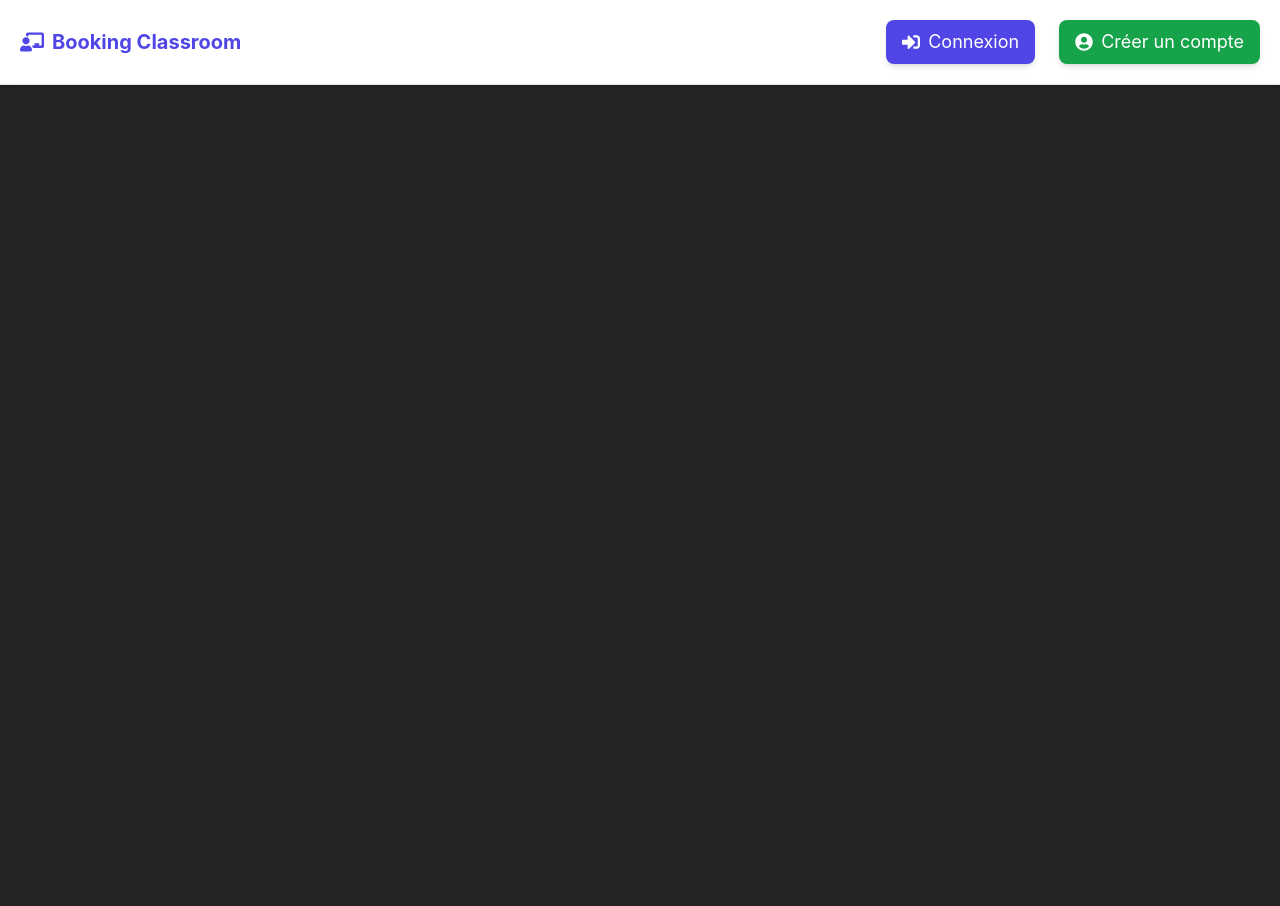
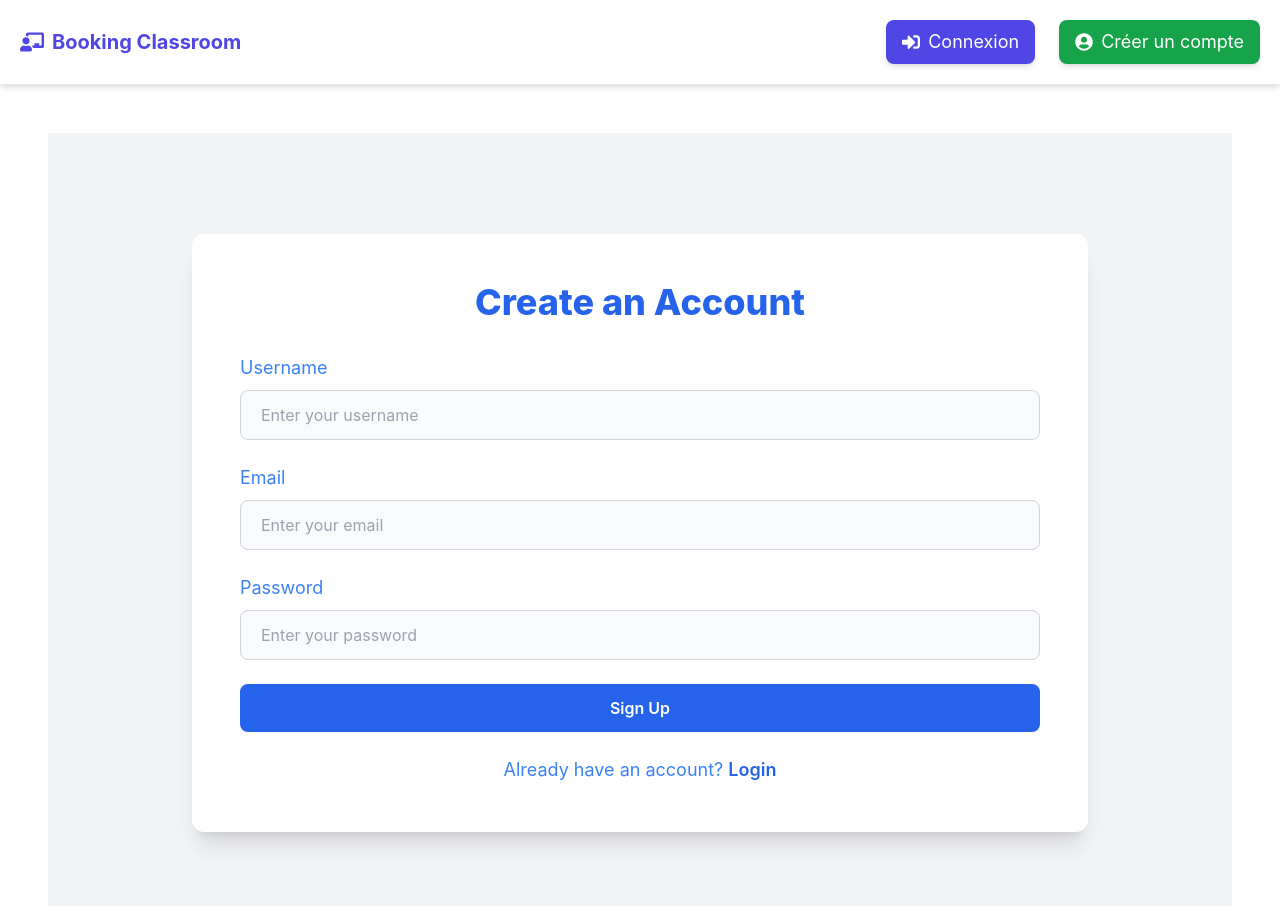
Before and after one commit to Booking-classroom/Booking-classroom-app, a React (Vite) app: page /signup in a window 1280 px wide. Shown: the top 906 px of the page. Before the commit the page ends 800 px from the top, so only its background shows below. Built offline with nearby package versions, Linux system fonts and the light colour scheme.

Commit message:
new form for auth

```diff
--- a/package.json
+++ b/package.json
@@ -18,6 +18,7 @@
   },
   "devDependencies": {
     "@eslint/js": "^9.19.0",
+    "@types/node": "^22.13.1",
     "@types/react": "^19.0.8",
     "@types/react-dom": "^19.0.3",
     "@vitejs/plugin-react": "^4.3.4",
--- a/src/App.tsx
+++ b/src/App.tsx
@@ -1,10 +1,12 @@
 import { BrowserRouter } from "react-router";
 import Navbar from "./components/Navbar";
+import RoutesWrapper from "./components/ RoutesWrapper";
 
 function App() {
   return (
     <BrowserRouter>
       <Navbar />
+      <RoutesWrapper />
     </BrowserRouter>
   );
 }
--- /dev/null
+++ b/src/components/ RoutesWrapper.tsx
@@ -0,0 +1,16 @@
+import { Routes, Route } from "react-router-dom";
+import SigninPage from "../pages/auth/SigninPage";
+import SignupPage from "../pages/auth/SignupPage";
+
+const RoutesWrapper = () => {
+  return (
+    <div className="container mx-auto mt-12 px-6 lg:px-12">
+      <Routes>
+        <Route path="/login" element={<SigninPage />} />
+        <Route path="/signup" element={<SignupPage />} />
+      </Routes>
+    </div>
+  );
+};
+
+export default RoutesWrapper;
--- a/src/components/Navbar.tsx
+++ b/src/components/Navbar.tsx
@@ -47,7 +47,7 @@ const Navbar = () => {
               <span>Connexion</span>
             </Link>
             <Link
-              to="/signup"
+              to="signup"
               className="flex items-center space-x-2 bg-green-600 text-white px-4 py-2 rounded-lg shadow-md hover:bg-green-700 transition duration-300"
             >
               <FaUserCircle />
--- a/src/index.css
+++ b/src/index.css
@@ -6,13 +6,4 @@
   font-family: Inter, system-ui, Avenir, Helvetica, Arial, sans-serif;
   line-height: 1.5;
   font-weight: 400;
-
-  color-scheme: light dark;
-  color: rgba(255, 255, 255, 0.87);
-  background-color: #242424;
-
-  font-synthesis: none;
-  text-rendering: optimizeLegibility;
-  -webkit-font-smoothing: antialiased;
-  -moz-osx-font-smoothing: grayscale;
 }
--- a/src/pages/auth/SigninPage.tsx
+++ b/src/pages/auth/SigninPage.tsx
@@ -0,0 +1,106 @@
+import { useState } from "react";
+import { Link, useNavigate } from "react-router-dom";
+
+const SigninPage = () => {
+  const [formData, setFormData] = useState({ username: "", password: "" });
+  const [error, setError] = useState("");
+  const navigate = useNavigate();
+
+  const handleChange = (e) => {
+    const { id, value } = e.target;
+    setFormData({ ...formData, [id]: value });
+  };
+
+  const handleSubmit = async (e) => {
+    e.preventDefault();
+    setError("");
+
+    try {
+      const response = await fetch("http://localhost:8000/auth/signin", {
+        method: "POST",
+        headers: { "Content-Type": "application/json" },
+        body: JSON.stringify(formData),
+      });
+
+      if (response.ok) {
+        const data = await response.json();
+        localStorage.setItem("access_token", data.access_token);
+        navigate("/home");
+      } else {
+        const errorData = await response.json();
+        setError(errorData.message || "Login failed.");
+      }
+    } catch (err) {
+      setError("An error occurred. Please try again.");
+    }
+  };
+
+  return (
+    <div
+      className="min-h-screen flex justify-center items-center text-gray-900"
+      style={{
+        backgroundSize: "cover",
+        backgroundPosition: "center",
+      }}
+    >
+      <div className="max-w-4xl w-full bg-white shadow-xl sm:rounded-xl flex flex-col p-12">
+        <h1 className="text-4xl font-extrabold text-center text-blue-600 mb-8">
+          Welcome Back
+        </h1>
+        {error && <p className="text-red-600 text-center mb-4">{error}</p>}
+        <form onSubmit={handleSubmit} className="w-full">
+          <div className="mb-6">
+            <label
+              className="block text-blue-500 mb-2 text-lg"
+              htmlFor="username"
+            >
+              Username
+            </label>
+            <input
+              id="username"
+              value={formData.username}
+              onChange={handleChange}
+              className="w-full px-5 py-3 bg-gray-50 text-blue-600 border border-gray-300 rounded-lg focus:outline-none focus:ring-2 focus:ring-blue-500"
+              placeholder="Enter your username"
+              required
+            />
+          </div>
+          <div className="mb-6">
+            <label
+              className="block text-blue-500 mb-2 text-lg"
+              htmlFor="password"
+            >
+              Password
+            </label>
+            <input
+              type="password"
+              id="password"
+              value={formData.password}
+              onChange={handleChange}
+              className="w-full px-5 py-3 bg-gray-50 text-blue-600 border border-gray-300 rounded-lg focus:outline-none focus:ring-2 focus:ring-blue-500"
+              placeholder="Enter your password"
+              required
+            />
+          </div>
+          <button
+            type="submit"
+            className="w-full py-3 bg-blue-600 text-white font-semibold rounded-lg hover:bg-blue-700 focus:outline-none focus:ring-2 focus:ring-blue-500 transition duration-300"
+          >
+            Login
+          </button>
+        </form>
+        <p className="text-center text-blue-500 mt-6 text-lg">
+          Don’t have an account?{" "}
+          <Link
+            to="/signup"
+            className="text-blue-600 font-semibold hover:underline"
+          >
+            Sign up
+          </Link>
+        </p>
+      </div>
+    </div>
+  );
+};
+
+export default SigninPage;
--- a/src/pages/auth/SignupPage.tsx
+++ b/src/pages/auth/SignupPage.tsx
@@ -0,0 +1,123 @@
+import { Link } from "react-router-dom";
+import { useState } from "react";
+
+const SignupPage = () => {
+  const [formData, setFormData] = useState({
+    username: "",
+    email: "",
+    password: "",
+  });
+  const [error, setError] = useState("");
+  const [success, setSuccess] = useState("");
+
+  const handleChange = (e: React.ChangeEvent<HTMLInputElement>) => {
+    const { id, value } = e.target;
+    setFormData({ ...formData, [id]: value });
+  };
+
+  const handleSubmit = async (e: React.FormEvent) => {
+    e.preventDefault();
+    setError("");
+    setSuccess("");
+
+    try {
+      const response = await fetch("http://localhost:8000/auth/signup", {
+        method: "POST",
+        headers: {
+          "Content-Type": "application/json",
+        },
+        body: JSON.stringify(formData),
+      });
+
+      if (response.ok) {
+        setSuccess("User created successfully!");
+        setFormData({ username: "", email: "", password: "" });
+      } else {
+        const data = await response.json();
+        setError(data.message || "Failed to create user.");
+      }
+    } catch (err) {
+      setError("An error occurred. Please try again.");
+    }
+  };
+
+  return (
+    <div className="min-h-screen bg-gray-100 text-gray-900 flex justify-center items-center">
+      <div className="max-w-4xl w-full bg-white shadow-xl sm:rounded-xl flex flex-col p-12">
+        <h1 className="text-4xl font-extrabold text-center text-blue-600 mb-8">
+          Create an Account
+        </h1>
+        {error && <p className="text-red-600 text-center mb-4">{error}</p>}
+        {success && (
+          <p className="text-green-600 text-center mb-4">{success}</p>
+        )}
+        <form onSubmit={handleSubmit} className="w-full">
+          <div className="mb-6">
+            <label
+              className="block text-blue-500 mb-2 text-lg"
+              htmlFor="username"
+            >
+              Username
+            </label>
+            <input
+              id="username"
+              value={formData.username}
+              onChange={handleChange}
+              className="w-full px-5 py-3 bg-gray-50 text-blue-600 border border-gray-300 rounded-lg focus:outline-none focus:ring-2 focus:ring-blue-500"
+              placeholder="Enter your username"
+              required
+            />
+          </div>
+          <div className="mb-6">
+            <label className="block text-blue-500 mb-2 text-lg" htmlFor="email">
+              Email
+            </label>
+            <input
+              type="email"
+              id="email"
+              value={formData.email}
+              onChange={handleChange}
+              className="w-full px-5 py-3 bg-gray-50 text-blue-600 border border-gray-300 rounded-lg focus:outline-none focus:ring-2 focus:ring-blue-500"
+              placeholder="Enter your email"
+              required
+            />
+          </div>
+          <div className="mb-6">
+            <label
+              className="block text-blue-500 mb-2 text-lg"
+              htmlFor="password"
+            >
+              Password
+            </label>
+            <input
+              type="password"
+              id="password"
+              value={formData.password}
+              onChange={handleChange}
+              className="w-full px-5 py-3 bg-gray-50 text-blue-600 border border-gray-300 rounded-lg focus:outline-none focus:ring-2 focus:ring-blue-500"
+              placeholder="Enter your password"
+              required
+            />
+          </div>
+          <button
+            type="submit"
+            className="w-full py-3 bg-blue-600 text-white font-semibold rounded-lg hover:bg-blue-700 focus:outline-none focus:ring-2 focus:ring-blue-500 transition duration-300"
+          >
+            Sign Up
+          </button>
+        </form>
+        <p className="text-center text-blue-500 mt-6 text-lg">
+          Already have an account?{" "}
+          <Link
+            to="/login"
+            className="text-blue-600 font-semibold hover:underline"
+          >
+            Login
+          </Link>
+        </p>
+      </div>
+    </div>
+  );
+};
+
+export default SignupPage;
```
Also changed, not shown: 2 other files (tests, documents, lock files or other folders).
